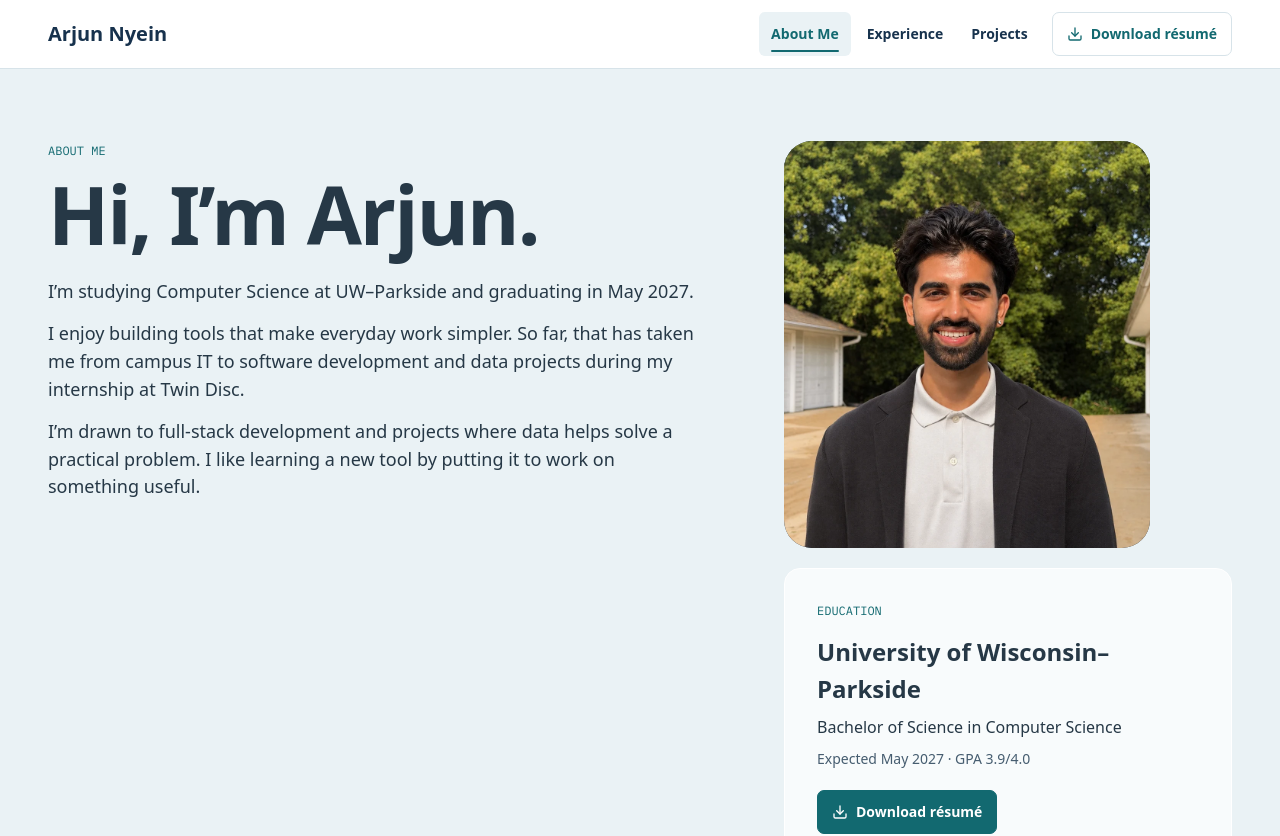
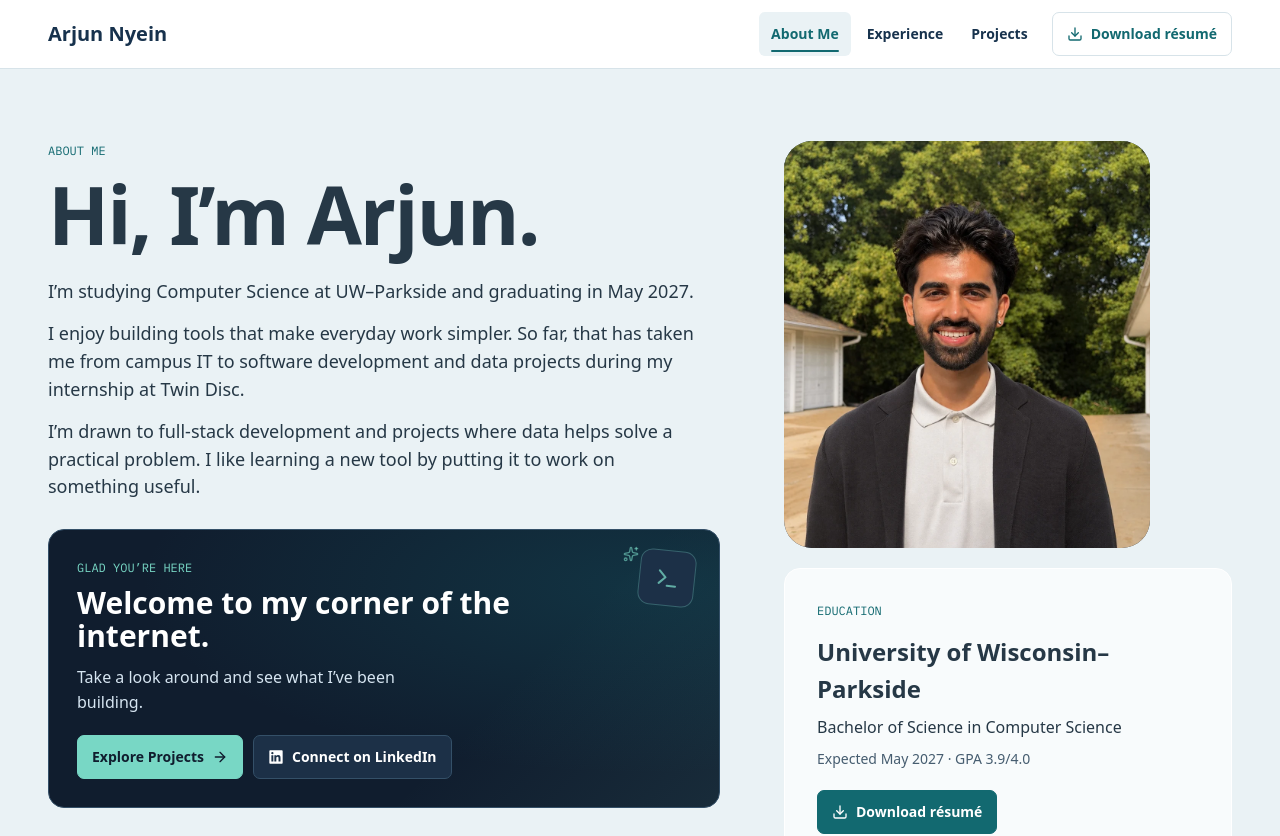
Before and after one commit to ArjunNyein/arjun-portfolio, a Next.js app: page /about in a window 1280 px wide. Shown: the top 836 px of the page. Built offline with nearby package versions, Linux system fonts and the light colour scheme.

Commit message:
Add welcome feature to About Me

```diff
--- a/app/about/page.tsx
+++ b/app/about/page.tsx
@@ -1,6 +1,7 @@
 import type { Metadata } from "next";
 import Image from "next/image";
-import { CheckCheck, Code2, Compass, Dumbbell, Wrench, Sparkles, Utensils } from "lucide-react";
+import Link from "next/link";
+import { ArrowRight, CheckCheck, Code2, Compass, Dumbbell, Wrench, Sparkles, Terminal, Utensils } from "lucide-react";
 import { ResumeLink } from "@/components/site";
 import { profile, toolbox } from "@/content/portfolio";
 
@@ -28,6 +29,28 @@ export default function About() {
               <p>I enjoy building tools that make everyday work simpler. So far, that has taken me from campus IT to software development and data projects during my internship at Twin Disc.</p>
               <p>I’m drawn to full-stack development and projects where data helps solve a practical problem. I like learning a new tool by putting it to work on something useful.</p>
             </div>
+            <section aria-labelledby="welcome" className="group hero-surface relative mt-7 isolate overflow-hidden rounded-2xl border border-steel bg-navy p-5 text-white sm:p-7">
+              <div className="pointer-events-none absolute top-5 right-6 hidden select-none lg:block" aria-hidden="true">
+                <div className="grid size-14 rotate-6 place-items-center rounded-xl border border-mint/30 bg-panel text-mint/75 motion-safe:transition-transform motion-safe:duration-300 motion-safe:group-hover:-translate-y-1 motion-safe:group-hover:rotate-0 motion-safe:group-focus-within:rotate-0">
+                  <Terminal size={25} />
+                </div>
+                <Sparkles size={16} className="absolute -top-1 -left-4 text-mint/60" />
+              </div>
+              <p className="eyebrow text-mint">Glad you’re here</p>
+              <h2 id="welcome" className="mt-2 text-[26px] sm:text-[30px] lg:pr-20">Welcome to my corner of the internet.</h2>
+              <p className="mt-3 max-w-[42ch] text-sm text-cloud sm:text-base">Take a look around and see what I’ve been building.</p>
+              <div className="mt-5 flex flex-wrap gap-2.5">
+                <Link href="/projects" className="action border-mint bg-mint text-navy hover:border-white hover:bg-white">
+                  Explore Projects <ArrowRight size={16} aria-hidden="true" />
+                </Link>
+                <a href={profile.linkedin} target="_blank" rel="noopener noreferrer" aria-label="Connect on LinkedIn (opens in a new tab)" className="action border-steel bg-panel text-white hover:border-mint hover:text-mint">
+                  <svg viewBox="0 0 24 24" width="16" height="16" fill="currentColor" aria-hidden="true">
+                    <path d="M20.45 2H3.55C2.69 2 2 2.68 2 3.52v16.96c0 .84.69 1.52 1.55 1.52h16.9c.86 0 1.55-.68 1.55-1.52V3.52c0-.84-.69-1.52-1.55-1.52ZM8.02 18.75H5.07V9.2h2.95v9.55ZM6.55 7.9a1.71 1.71 0 1 1 0-3.42 1.71 1.71 0 0 1 0 3.42Zm12.2 10.85H15.8V14.1c0-1.1-.02-2.53-1.54-2.53-1.54 0-1.78 1.2-1.78 2.45v4.73H9.53V9.2h2.83v1.31h.04a3.1 3.1 0 0 1 2.8-1.54c3 0 3.55 1.97 3.55 4.53v5.25Z" />
+                  </svg>
+                  Connect on LinkedIn
+                </a>
+              </div>
+            </section>
           </div>
           <div className="space-y-5">
             <div className="relative aspect-[4/4.45] w-full max-w-[366px] overflow-hidden rounded-[1.75rem] bg-panel">
```
